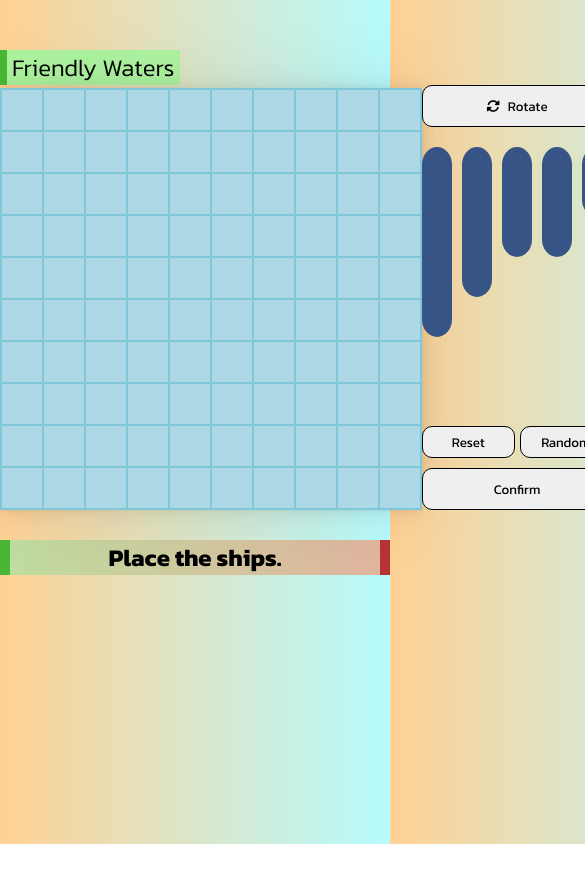
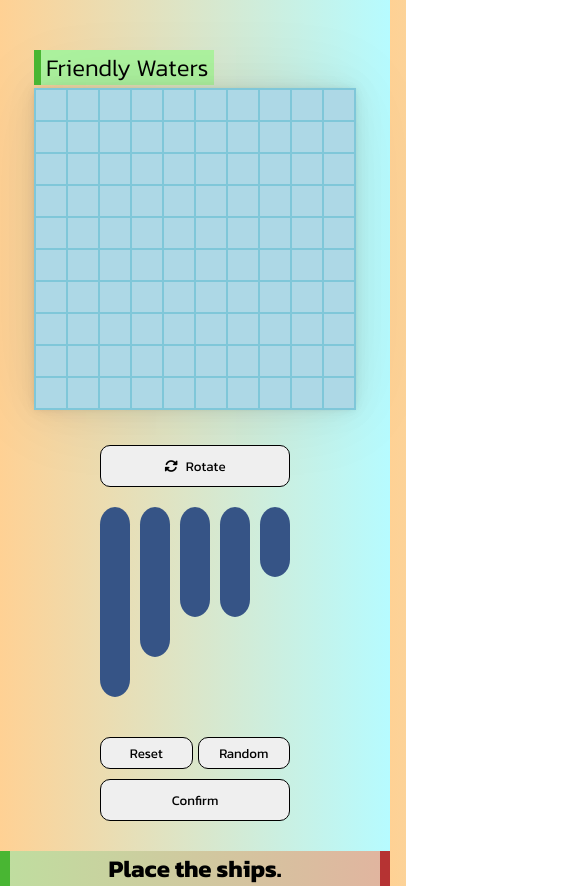
Before and after one commit to x6Nenko/Odin-Battleship, a website with bundled scripts: page index.html in a window 390 px wide. Both pictures are taken after a click on the button "Start Game". Shown: the top 886 px of the page, 585 px wide, since content can reach past the window. Before the commit the page ends 844 px from the top, so only its background shows below. Built offline with nearby package versions, Linux system fonts and the light colour scheme.

Commit message:
Add raw responsiveness

```diff
--- a/style.css
+++ b/style.css
@@ -312,3 +312,47 @@ button {
 .highlighted {
     background-color: #ffd3b6 !important;
 }
+
+/* ================ media queries ================ */
+
+@media screen and (max-width: 870px) {
+    #main {
+        flex-direction: column;
+        align-items: center;
+    }
+
+    .intro h1 {
+        font-size: 3.5rem;
+    }
+
+    .friendly-container {
+        width: fit-content;
+    }
+
+    .enemy-container {
+        margin-top: 35px;
+    }
+
+    .ships-wrapper {
+        align-items: center;
+    }
+
+    .ships {
+        margin-bottom: 40px;
+    }
+}
+
+@media screen and (max-width: 480px) {
+    .intro h1 {
+        font-size: 2rem;
+    }
+
+    .friendly-board div, .enemy-board div {
+        width: 30px;
+        height: 30px;
+    }
+
+    .friendly-board, .enemy-board {
+        grid-template-columns: repeat(10, 30px);
+    }
+}
```
